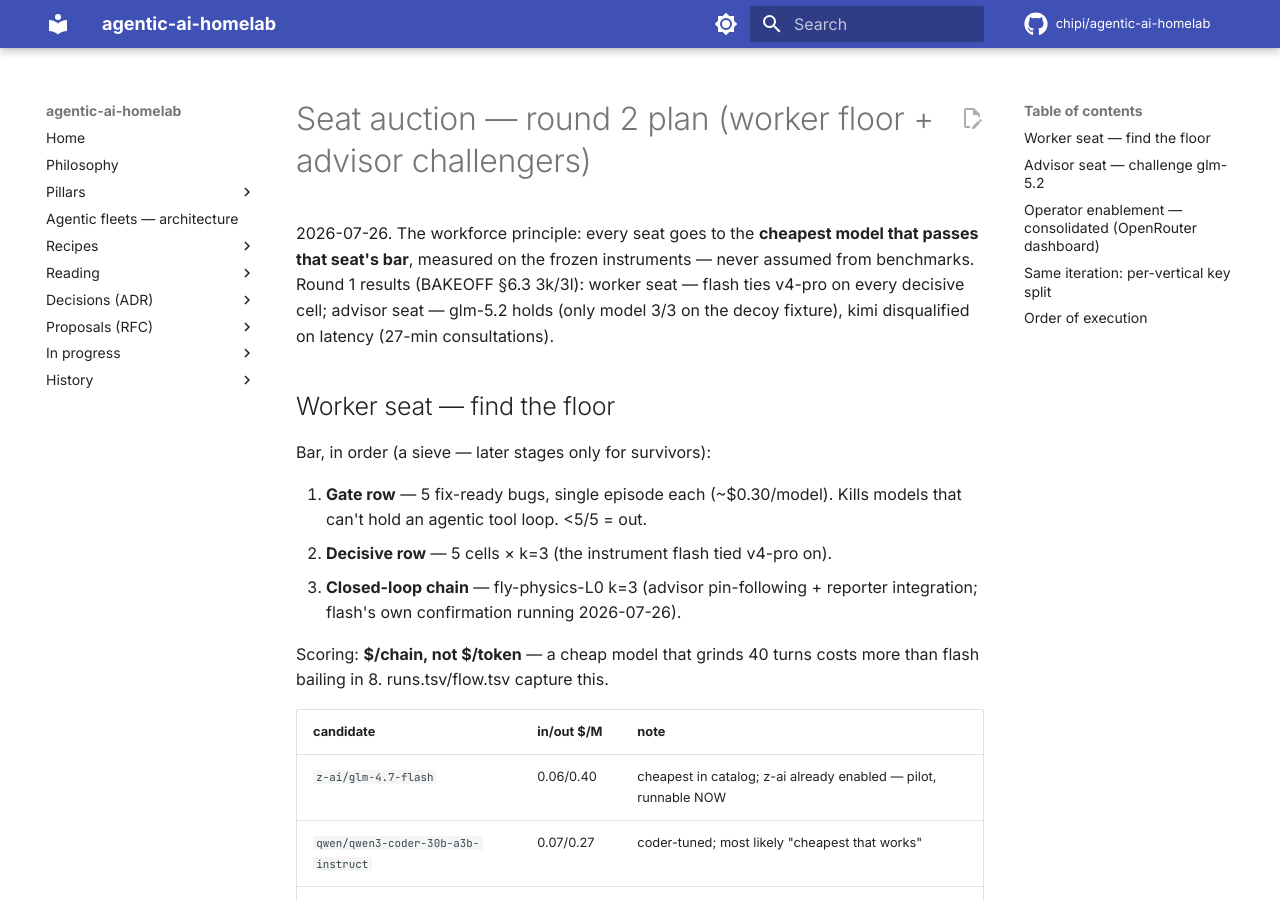
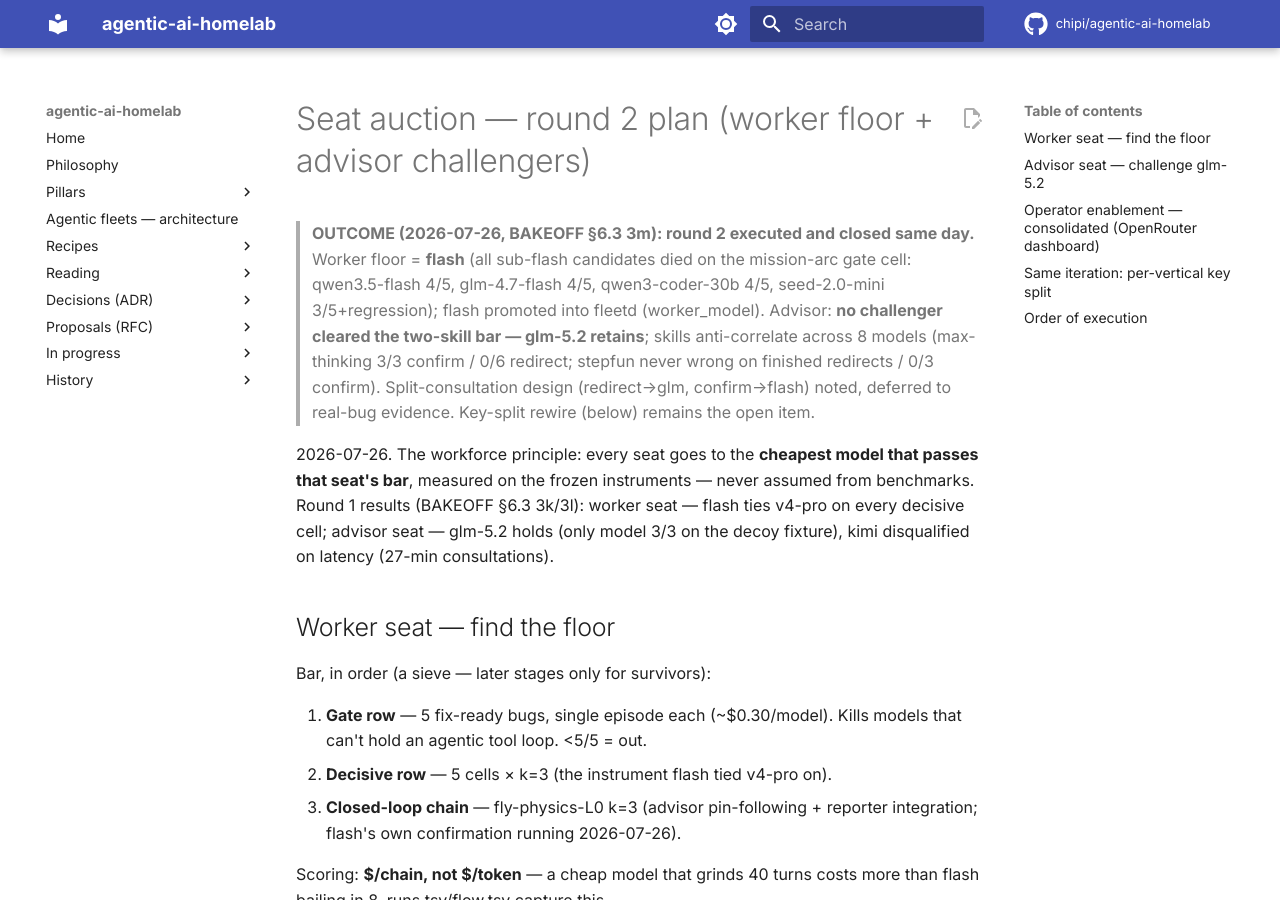
Before and after one commit to chipi/agentic-ai-homelab, an MkDocs documentation site: the page built from docs/wip/seat-auction-round2.md, in a window 1280 px wide and 900 px high. Built offline with MkDocs 1.6.1 and Material for MkDocs 9.7.7, drawn with Linux system fonts in a browser that asks for light colours; comment, search, counter and statistics services are not loaded.

Commit message:
docs(wip): seat-auction round-2 outcomes — flash floor, glm retained, split-seat deferred
Co-Authored-By: Claude Fable 5 <noreply@anthropic.com>
Claude-Session: https://claude.ai/code/session_01WThYGP2nTpVk4c44jcbBoZ

```diff
--- a/docs/wip/seat-auction-round2.md
+++ b/docs/wip/seat-auction-round2.md
@@ -1,4 +1,15 @@
 # Seat auction — round 2 plan (worker floor + advisor challengers)
+
+> **OUTCOME (2026-07-26, BAKEOFF §6.3 3m): round 2 executed and closed
+> same day.** Worker floor = **flash** (all sub-flash candidates died on
+> the mission-arc gate cell: qwen3.5-flash 4/5, glm-4.7-flash 4/5,
+> qwen3-coder-30b 4/5, seed-2.0-mini 3/5+regression); flash promoted
+> into fleetd (worker_model). Advisor: **no challenger cleared the
+> two-skill bar — glm-5.2 retains**; skills anti-correlate across 8
+> models (max-thinking 3/3 confirm / 0/6 redirect; stepfun never wrong
+> on finished redirects / 0/3 confirm). Split-consultation design
+> (redirect→glm, confirm→flash) noted, deferred to real-bug evidence.
+> Key-split rewire (below) remains the open item.
 
 2026-07-26. The workforce principle: every seat goes to the **cheapest
 model that passes that seat's bar**, measured on the frozen instruments —
```
